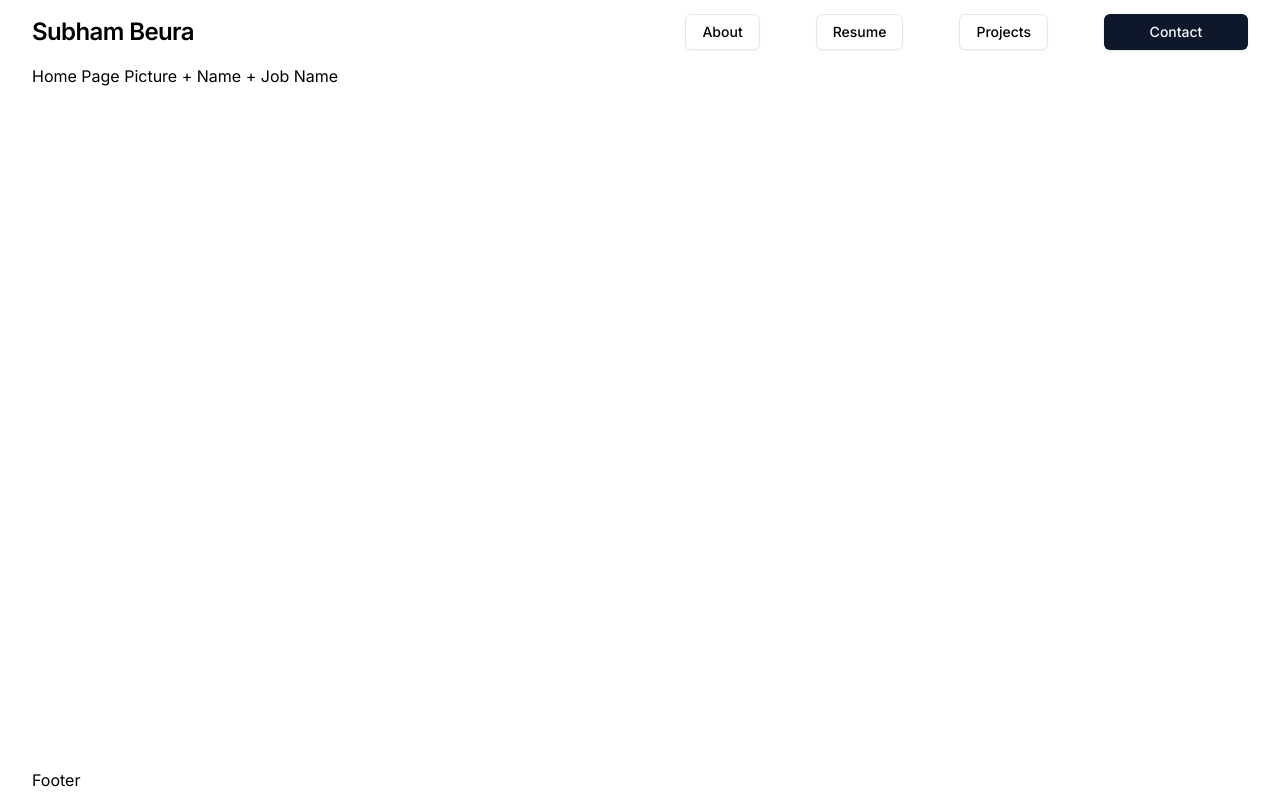
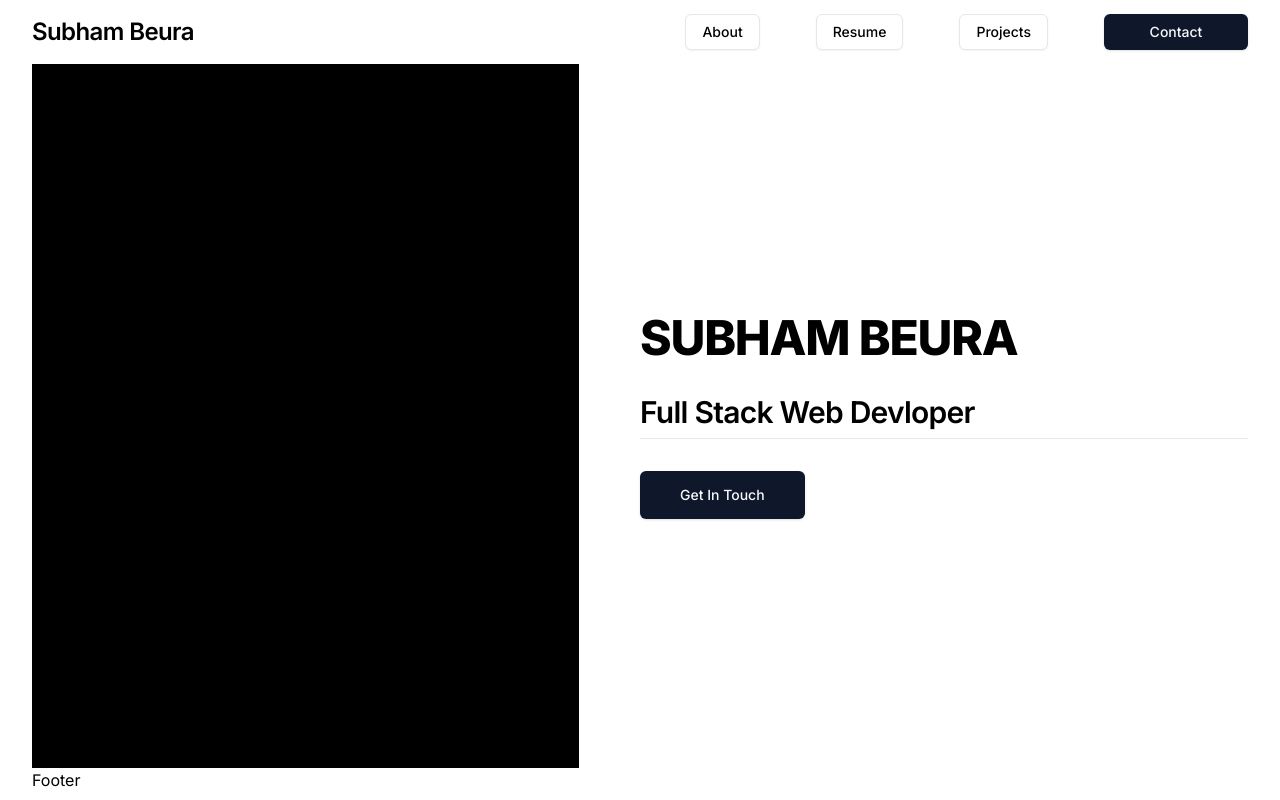
Before and after one commit to Subham-Beura/subhambeura.com, a Next.js app: page / in a window 1280 px wide. Built offline with nearby package versions, Linux system fonts and the light colour scheme.

Commit message:
add landing page

```diff
--- a/src/app/page.tsx
+++ b/src/app/page.tsx
@@ -1,3 +1,27 @@
+import { Button } from "@/components/ui/button";
+import Link from "next/link";
+
 export default function Home() {
-  return <>Home Page Picture + Name + Job Name</>;
+  return (
+    <div className="flex w-full h-full">
+      <div className="w-[45%] bg-black h-[88vh]"></div>
+      <div className="w-[5%] bg-white h-[88vh]"></div>
+
+      <div className="w-[50%]  h-[88vh] flex flex-col justify-center space-y-8">
+        <h1 className="scroll-m-20 text-4xl font-extrabold tracking-tight lg:text-5xl">
+          SUBHAM BEURA
+        </h1>
+        <h2 className="scroll-m-20 border-b pb-2 text-3xl font-semibold tracking-tight transition-colors first:mt-0">
+          Full Stack Web Devloper
+        </h2>
+        <Button
+          variant="default"
+          className="min-w-max w-fit px-10 py-6"
+          asChild
+        >
+          <Link href="/contact">Get In Touch</Link>
+        </Button>
+      </div>
+    </div>
+  );
 }
```
